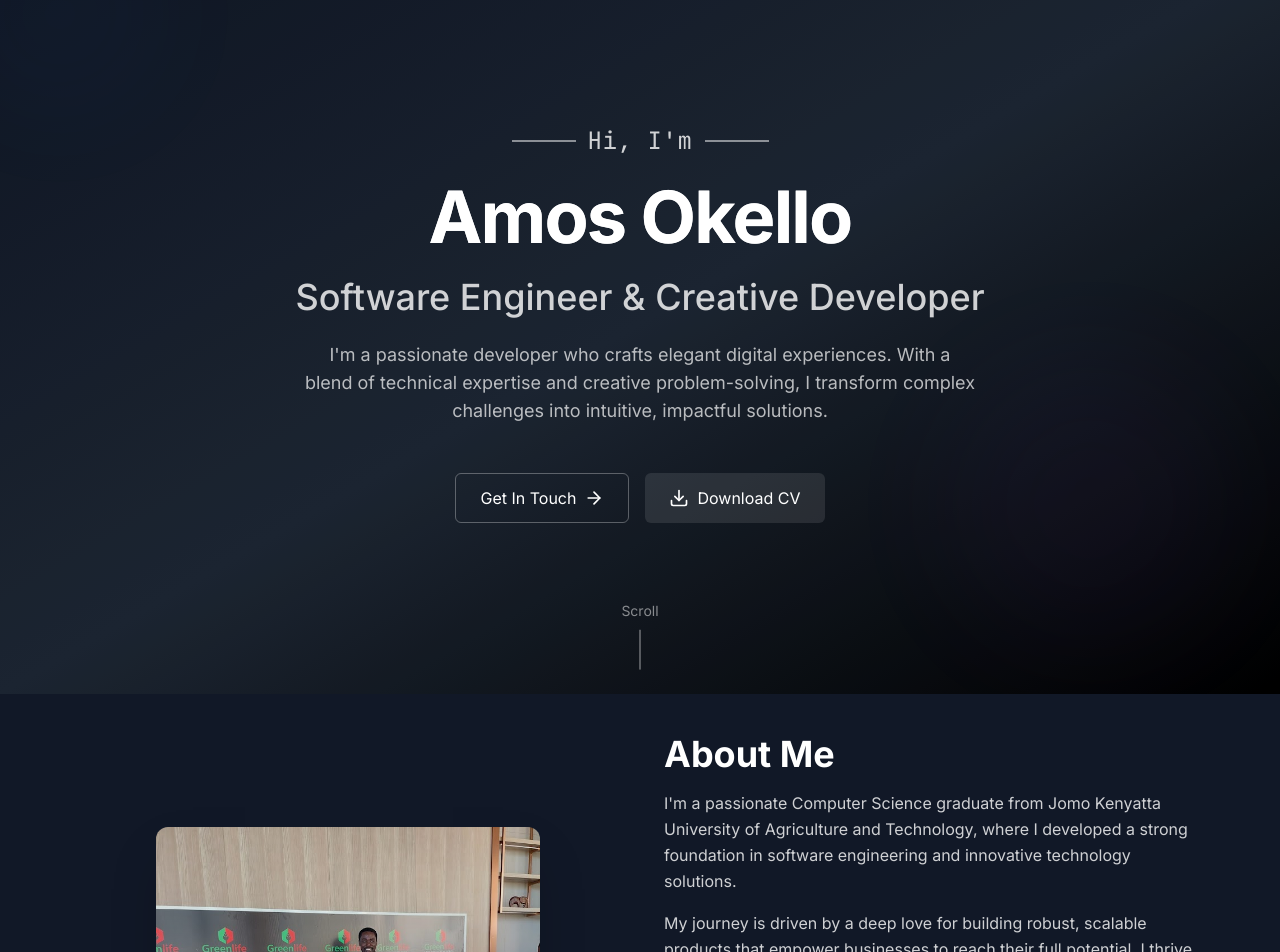
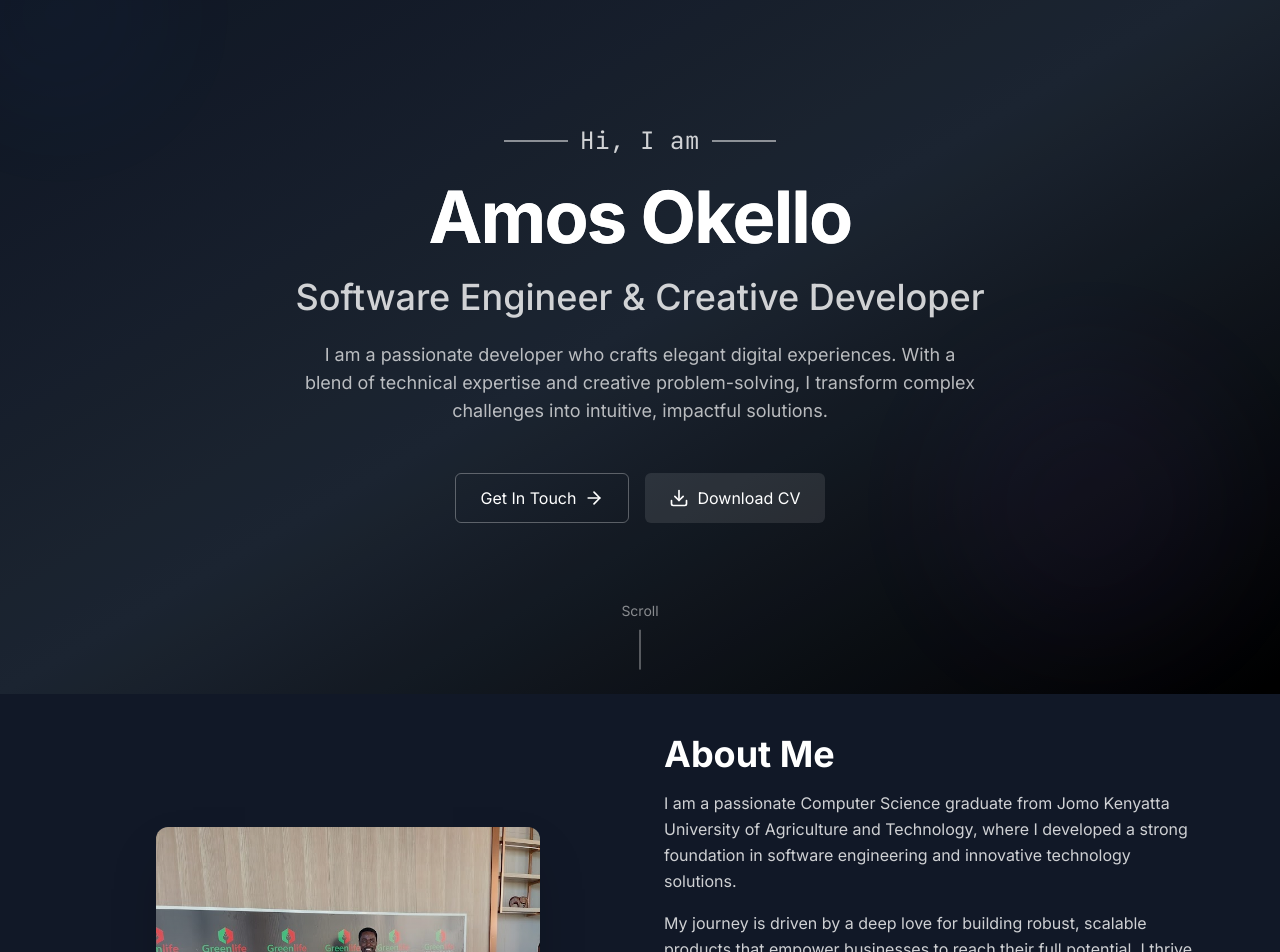
Before and after one commit to Mohraf/portfolioWebsite, a Next.js app: page / in a window 1280 px wide. Shown: the part 120-1072 px from the top of the page. Built offline with nearby package versions, Linux system fonts and the light colour scheme.

Commit message:
(fix/content): fix escape errors

```diff
--- a/components/About/About.tsx
+++ b/components/About/About.tsx
@@ -43,7 +43,7 @@ const AboutMe: React.FC = () => {
 
           <div className="space-y-4 text-white/80 leading-relaxed">
             <p>
-              I'm a passionate Computer Science graduate from Jomo Kenyatta University of Agriculture and Technology,
+              I am a passionate Computer Science graduate from Jomo Kenyatta University of Agriculture and Technology,
               where I developed a strong foundation in software engineering and innovative technology solutions.
             </p>
 
--- a/components/Hero/Hero.tsx
+++ b/components/Hero/Hero.tsx
@@ -25,7 +25,7 @@ const HeroSection: React.FC = () => {
               text-xl md:text-2xl text-white/80 tracking-wide
               ${jetbrainsMono.className}`
             }>
-              Hi, I'm
+              Hi, I am
             </h2>
             <div className="h-[2px] w-16 bg-white/50"></div>
           </div>
@@ -44,7 +44,7 @@ const HeroSection: React.FC = () => {
 
           {/* Brief Introduction */}
           <p className="text-md md:text-lg text-white/70 max-w-2xl mx-auto leading-relaxed">
-            I'm a passionate developer who crafts elegant digital experiences.
+            I am a passionate developer who crafts elegant digital experiences.
             With a blend of technical expertise and creative problem-solving,
             I transform complex challenges into intuitive, impactful solutions.
           </p>
```
